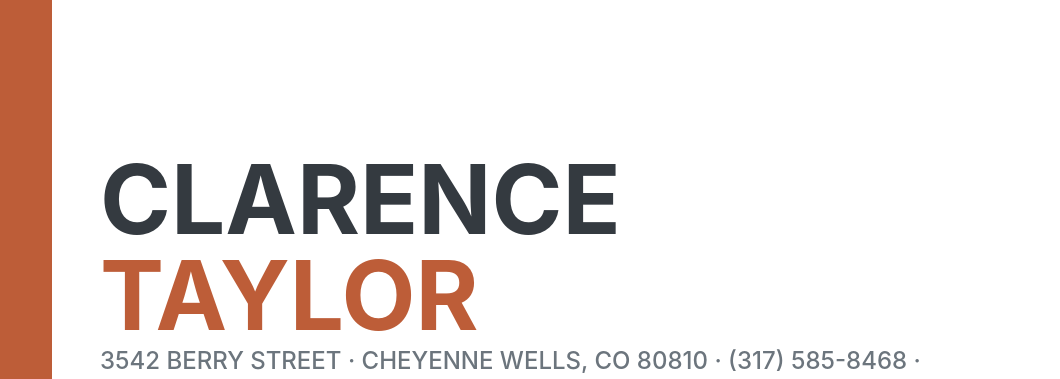
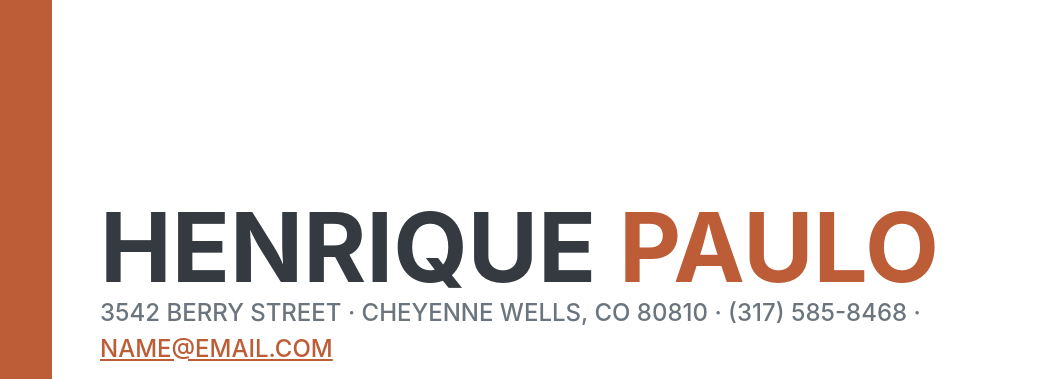
Before and after one commit to Dipyy/minicurso-github, a plain HTML site: page index.html in a window 1280 px wide. Shown: the top 379 px of the page, 220-1280 px from the left. Drawn offline with nearby package versions, Linux system fonts and the light colour scheme; a web font is replaced by a local one.

Commit message:
Update index.html

```diff
--- a/index.html
+++ b/index.html
@@ -40,8 +40,8 @@
             <section class="resume-section" id="about">
                 <div class="resume-section-content">
                     <h1 class="mb-0">
-                        Clarence
-                        <span class="text-primary">Taylor</span>
+                        Henrique
+                        <span class="text-primary">Paulo</span>
                     </h1>
                     <div class="subheading mb-5">
                         3542 Berry Street · Cheyenne Wells, CO 80810 · (317) 585-8468 ·
```
